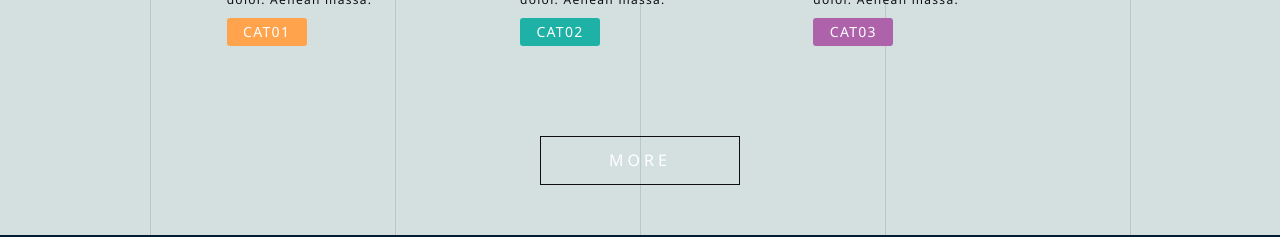
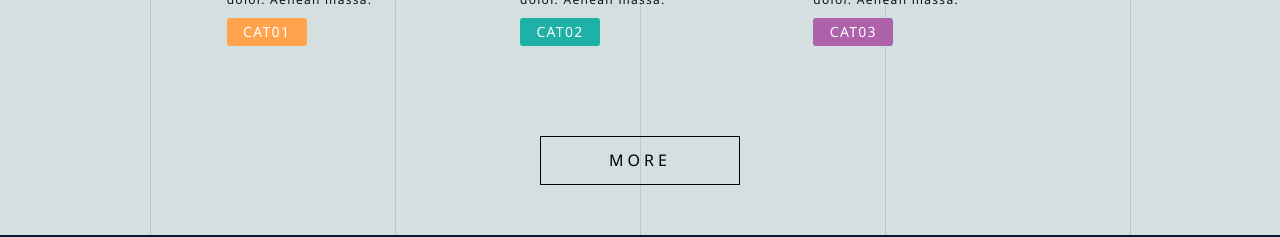
Before and after one commit to devyuka/my-react-app, a React (Create React App) app: page / in a window 1280 px wide. Shown: the part 1840-2077 px from the top of the page. Built offline with nearby package versions, Linux system fonts and the light colour scheme.

Commit message:
Update styles for buttons

```diff
--- a/src/components/Home/AboutOverview/aboutoverview.module.css
+++ b/src/components/Home/AboutOverview/aboutoverview.module.css
@@ -8,4 +8,5 @@
   top: 50px;
   width: 435px;
   opacity: 0.4;
+  z-index: -1;
 }
--- a/src/components/Home/LearnOverview/LearnOverview.js
+++ b/src/components/Home/LearnOverview/LearnOverview.js
@@ -23,7 +23,9 @@ const learnOverview = () => {
         massa.
       </p>
       <ArticleContainer isHome={true} />
-      <Button pathName="/learn">MORE</Button>
+      <Button pathName="/learn" type="learnMore">
+        MORE
+      </Button>
     </section>
   );
 };
--- a/src/components/UI/Button/Button.js
+++ b/src/components/UI/Button/Button.js
@@ -4,9 +4,17 @@ import { NavLink } from "react-router-dom";
 
 const button = (props) => {
   let className = [styles.button];
-  if (props.type === "returnHome") {
-    className = [styles.button, styles.returnHome];
+  switch (props.type) {
+    case "returnHome":
+      className = [styles.button, styles.returnHome];
+      break;
+    case "learnMore":
+      className = [styles.button, styles.learnMore];
+      break;
+    default:
+      break;
   }
+
   return (
     <div className={className.join(" ")}>
       <NavLink to={props.pathName} exact>
--- a/src/components/UI/Button/button.module.css
+++ b/src/components/UI/Button/button.module.css
@@ -1,8 +1,6 @@
 .button {
   width: 200px;
-  border: 1px solid;
   text-align: center;
-  padding: 10px;
   letter-spacing: 4px;
   font-size: 16px;
   cursor: pointer;
@@ -10,11 +8,37 @@
 }
 
 .button a {
+  border: 1px solid;
+  display: block;
+  padding: 10px;
+  color: #fff;
+  transition: all 0.3s ease;
+}
+
+.button a:hover {
+  color: #000;
+  background-color: #fff;
+  transition: all 0.3s ease;
+}
+
+.returnHome a {
+  border: 1px solid;
+  border-radius: 5px;
+  background-color: #000;
+  font-size: 13px;
+}
+
+.returnHome a:hover {
+  background-color: #3a3a3a;
   color: #fff;
 }
 
-.returnHome {
+.learnMore a {
+  color: #000;
+}
+
+.learnMore a:hover {
+  color: #fff;
   background-color: #000;
-  border-radius: 5px;
-  font-size: 13px;
+  transition: all 0.3s ease;
 }
```
